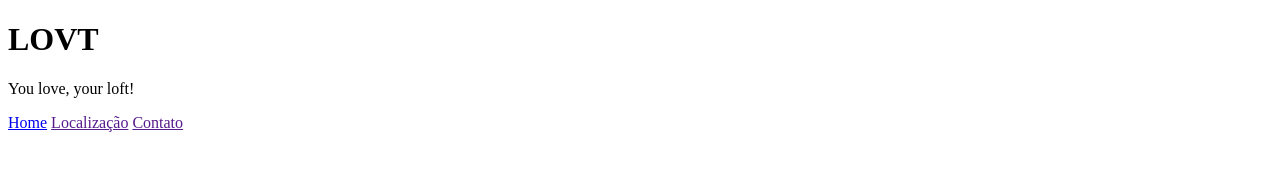
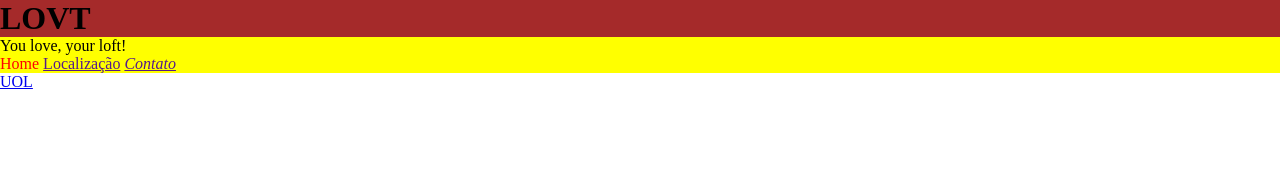
Before and after one commit to rphaeldev/Lovt, a website: page views/index.html in a window 1280 px wide. Drawn offline with Linux system fonts and the light colour scheme.

Commit message:
usando html

```diff
--- a/views/index.html
+++ b/views/index.html
@@ -5,21 +5,38 @@
     <meta http-equiv="X-UA-Compatible" content="IE=edge" />
     <meta name="viewport" content="width=device-width, initial-scale=1.0" />
     <title>Document</title>
+    <style>
+      * {
+        margin: 0;
+      }
+      h1 {
+        margin: 0;
+        padding: 0;
+        background-color: brown;
+      }
+
+      nav a:first-child {
+        color: red;
+        text-decoration: none;
+      }
+    </style>
   </head>
   <body>
-    <header>
+    <header style="background: yellow">
       <div>
         <h1>LOVT</h1>
         <p>You love, your loft!</p>
       </div>
       <nav>
-        <a href="http://www.digitalhouse.com">Home</a>
+        <a target="_blank" href="http://www.digitalhouse.com">Home</a>
         <a href="">Localização</a>
-        <a href="">Contato</a>
+        <a href=""><em>Contato</em></a>
       </nav>
     </header>
 
-    <main></main>
+    <main>
+      <a href="http:/www.uol.com.br">UOL</a>
+    </main>
 
     <footer></footer>
   </body>
```
Also changed, not shown: public/img/arrow-left.svg (added), public/img/arrow-right.svg (added), public/img/classico.png (added), public/img/facebook.svg (added), public/img/foto-project-1.png (added), public/img/foto-project-2.png (added), public/img/hamburguer.svg (added), public/img/image 1.svg (added), public/img/industrial.png (added), public/img/instagram.svg (added), public/img/logo.svg (added), public/img/moderno.png (added), public/img/slide-1.png (added), public/img/whatsapp.svg (added).
